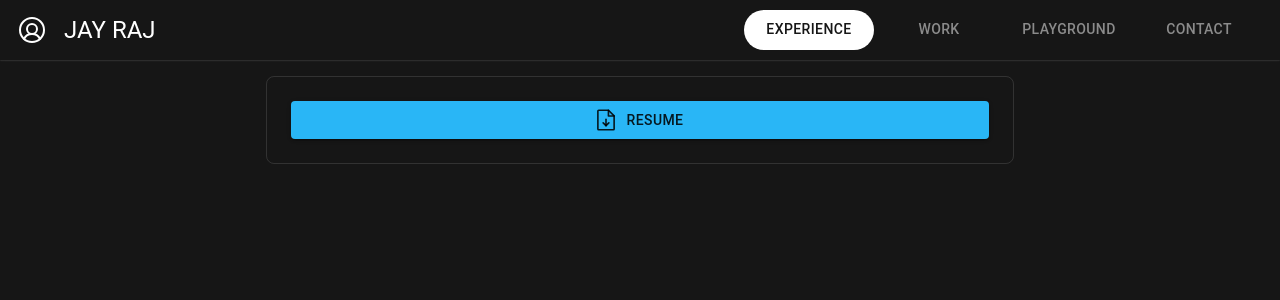
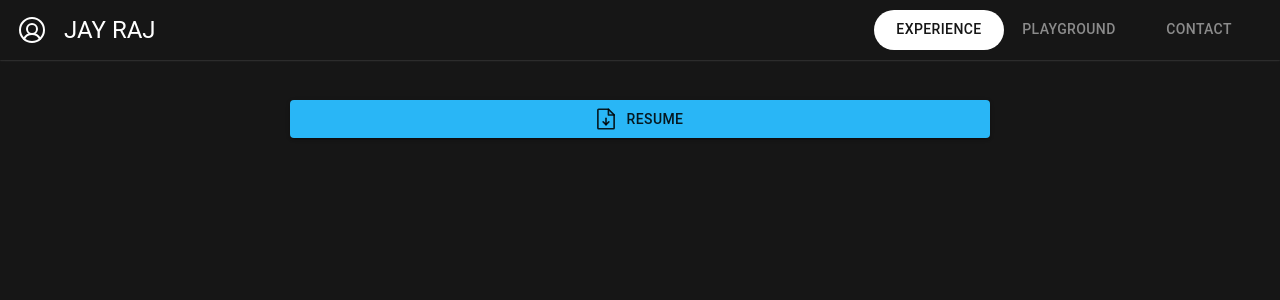
Before and after one commit to Vindorable/vindorable.github.io, a React (Create React App) app in the folder react-personal-website/website/: page /#/experience in a window 1280 px wide. Shown: the top 300 px of the page. Built offline with nearby package versions, Linux system fonts and the light colour scheme.

Commit message:
Added spacer component, updated navbar and contact page, and removed the body border.

```diff
--- a/react-personal-website/website/src/components/body-wrapper.js
+++ b/react-personal-website/website/src/components/body-wrapper.js
@@ -31,9 +31,11 @@ const BodyWrapper = ({ children }) => {
             sx={{
               //backgroundColor: theme.palette.background.paper,
               //boxShadow: "0px 0px 2px rgba(0, 0, 0, 0.25)",
-              borderRadius: "8px",
-              border: 1,
-              borderColor: theme.palette.divider,
+
+              // borderRadius: "8px",
+              // border: 1,
+              // borderColor: theme.palette.divider,
+
               width: {
                 xs: "auto", // 0px
                 md: "80%",  // 900px
--- a/react-personal-website/website/src/components/navbar-02.js
+++ b/react-personal-website/website/src/components/navbar-02.js
@@ -69,7 +69,7 @@ const Navbar = () => {
           <Stack>
             <NavTabs value={value} onChange={handleChange}>
               <NavTab label="Experience" component={Link} to={PATH_WEBPAGE.general.experience} />
-              <NavTab label="Work" component={Link} to={PATH_WEBPAGE.general.work} />
+              {/* <NavTab label="Work" component={Link} to={PATH_WEBPAGE.general.work} /> */}
               <NavTab label="Playground" component={Link} to={PATH_WEBPAGE.general.playground} />
               <NavTab label="Contact" component={Link} to={PATH_WEBPAGE.general.contact} />
             </NavTabs>
--- /dev/null
+++ b/react-personal-website/website/src/components/spacer.js
@@ -0,0 +1,18 @@
+import React from "react";
+import { Divider } from "@mui/material";
+
+
+// ---------------------------------------------------------
+
+const Spacer = ({ amount }) => {
+  return (
+    <>
+      <Divider sx={{ visibility: "hidden", borderBottomWidth: amount }} />
+    </>
+  );
+}
+
+
+// ---------------------------------------------------------
+
+export default Spacer;
--- a/react-personal-website/website/src/pages/contact.js
+++ b/react-personal-website/website/src/pages/contact.js
@@ -1,8 +1,9 @@
 import React from "react";
-import { Button, FormControlLabel, FormHelperText, MenuItem, Radio, RadioGroup, Stack, TextField, Typography } from "@mui/material";
+import { Button, Divider, FormControlLabel, FormHelperText, MenuItem, Radio, RadioGroup, Stack, TextField, Typography } from "@mui/material";
 import { useTheme } from "@mui/material/styles";
 
 import BodyWrapper from "../components/body-wrapper";
+import Spacer from "../components/spacer";
 
 import { useFormik } from "formik";
 import * as yup from "yup";
@@ -82,6 +83,14 @@ const Contact = () => {
   return (
     <>
       <BodyWrapper>
+        <Divider />
+        <Stack alignItems={"center"} justifyContent={"center"}>
+          <Typography variant="body2">Drop Me A Message</Typography>
+          <Typography variant="subtitle2">Note: This form currently don't have a service/backend api so the submit don't work.</Typography>
+        </Stack>
+        <Divider />
+        <Spacer amount={10} />
+
         <form onSubmit={formik.handleSubmit}>
           <Stack spacing={2}>
             <TextField
```
